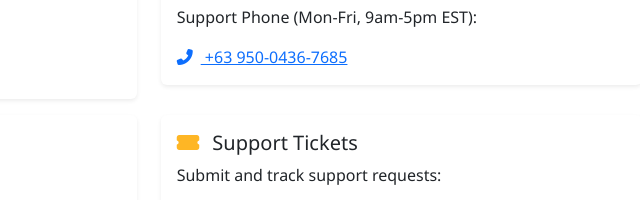
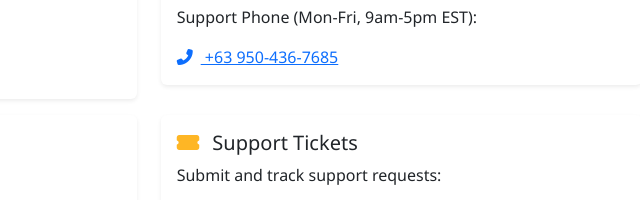
Before and after one commit to Ken6465/18thstreet-guide, a plain HTML site: page index.html in a window 1280 px wide. Shown: the part 6580-6780 px from the top of the page, 598-1238 px from the left. Drawn offline with nearby package versions, Linux system fonts and the light colour scheme.

Commit message:
Update index.html

```diff
--- a/index.html
+++ b/index.html
@@ -824,7 +824,7 @@ $conn->set_charset("utf8mb4");
                       <h5 class="card-title"><i class="fas fa-phone-alt text-primary me-2"></i> Phone Support</h5>
                       <p class="card-text">Support Phone (Mon-Fri, 9am-5pm EST):</p>
                       <p class="card-text"><a href="tel:+639504367685 class="btn btn-primary"><i class="fas fa-phone-alt me-2"></i>
-                          +63 950-0436-7685</a></p>
+                          +63 950-436-7685</a></p>
                     </div>
                   </div>
                 </div>
```
